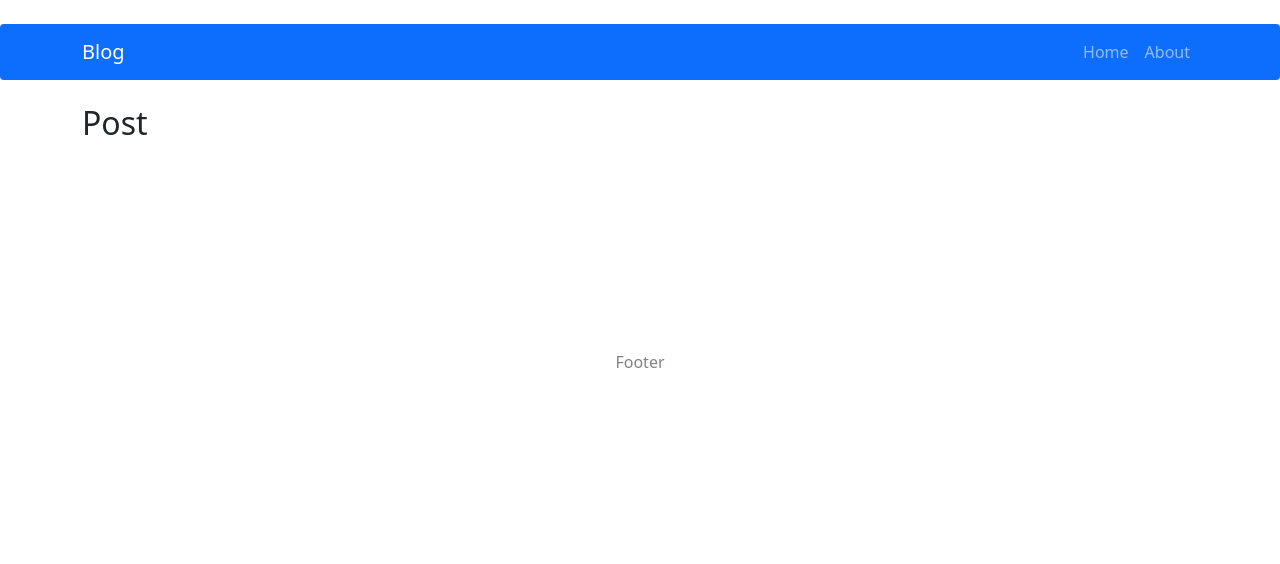
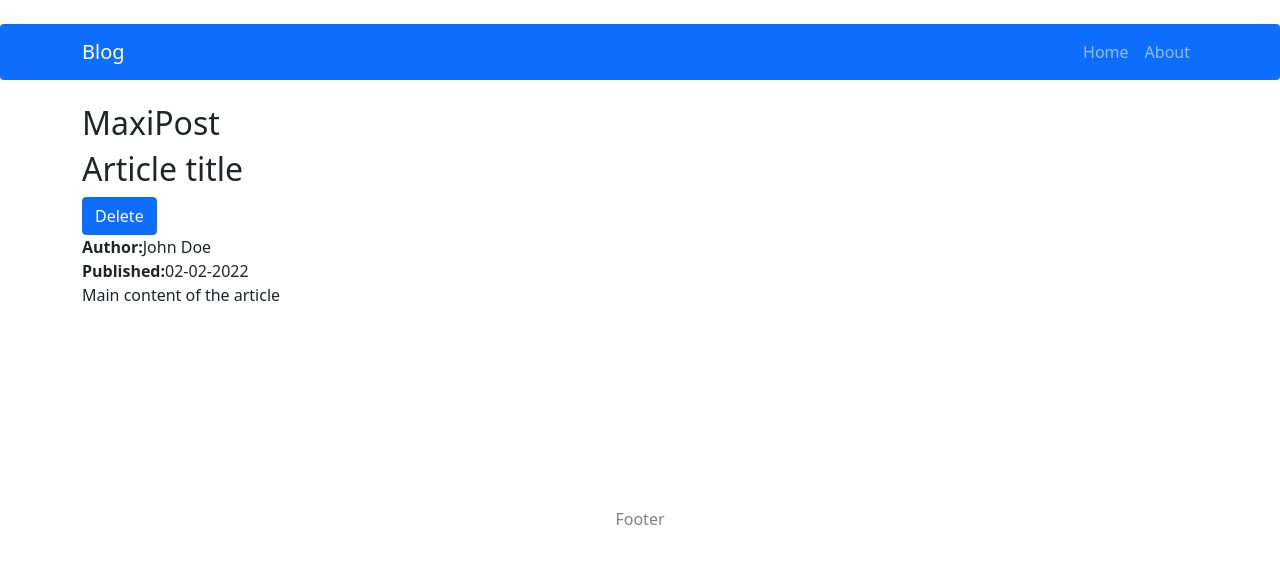
Before and after one commit to dave8git/crude-react-2022, a React (Create React App) app: page /post/1 in a window 1280 px wide. Shown: the top 564 px of the page. Built offline with nearby package versions, Linux system fonts and the light colour scheme.

Commit message:
fix modal not opening

```diff
--- /dev/null
+++ b/src/components/pages/Post/MaxiPost.js
@@ -0,0 +1,24 @@
+import { NavLink } from 'react-router-dom';
+import Button from 'react-bootstrap/Button';
+import styles from './MaxiPost.module.scss';
+import PopUp from './PopUp.js';
+
+
+const MaxiPost = props =>{
+    return (
+      <div>
+        {/* {JSON.stringify(props)} */}
+        <div className={styles.buttonsWrapper}>
+            <h2>{props.title}</h2>
+            <Button element={<PopUp />} variant="primary">Delete</Button>
+            {/*<Button as={NavLink} to={'/post/' + props.id} variant="primary">Read More</Button> */}
+        </div>
+
+        <div><b>Author:</b>{props.author}</div>
+        <div><b>Published:</b>{props.publishedDate}</div>
+        <div>{props.content}</div>
+      </div>
+    );
+  }
+
+  export default MaxiPost;
--- /dev/null
+++ b/src/components/pages/Post/PopUp.js
@@ -0,0 +1,35 @@
+import React, { useState } from 'react';
+import Button from 'react-bootstrap/Button';
+import Modal from 'react-bootstrap/Modal';
+
+const PopUp = props => {
+  const [show, setShow] = useState(false);
+
+  const handleClose = () => setShow(false);
+  const handleShow = () => setShow(true);
+
+  return (
+    <>
+      <Button variant="primary" onClick={handleShow}>
+        Launch demo modal
+      </Button>
+
+      <Modal show={show} onHide={handleClose}>
+        <Modal.Header closeButton>
+          <Modal.Title>Modal heading</Modal.Title>
+        </Modal.Header>
+        <Modal.Body>Woohoo, you're reading this text in a modal!</Modal.Body>
+        <Modal.Footer>
+          <Button variant="secondary" onClick={handleClose}>
+            Close
+          </Button>
+          <Button variant="primary" onClick={handleClose}>
+            Save Changes
+          </Button>
+        </Modal.Footer>
+      </Modal>
+    </>
+  );
+}
+
+export default PopUp;
--- a/src/components/pages/Post/Post.js
+++ b/src/components/pages/Post/Post.js
@@ -1,10 +1,36 @@
+import { useParams } from 'react-router';
+import { useSelector } from 'react-redux';
+import { getPostsById } from '../../../redux/postsRedux';
+import MaxiPost from './MaxiPost';
 
-function Post() {
-    return (
+
+const List = props => {
+  const {id} = useParams();
+
+  console.log('id', id);
+
+  const post = useSelector((state) => getPostsById(state, id));
+
+  console.log(post);
+  //console.log('columns', columns);
+
+  //const listData = useSelector((state) => getListById(state, listId));
+
+  //console.log('listData', listData);
+
+  //if(!listData) return <Navigate to="/" />
+
+  return (
       <div>
-        <h2>Post</h2>
+          <header>
+              <h2>MaxiPost</h2>
+          </header>
+          <MaxiPost {...post} />
+          {/* <section className={styles.columns}>
+              {columns.map(column => <Column key={column.id} {...column} />)};
+          </section> */}
       </div>
-    );
-  }
+  );
+};
 
-  export default Post;
+export default List;
--- a/src/redux/postsRedux.js
+++ b/src/redux/postsRedux.js
@@ -1,5 +1,7 @@
 //selectors
 export const getAllPosts = state => state.posts;
+
+export const getPostsById = ({posts}, id) => posts.find(post => post.id === id);
 
 // actions
 
```
Also changed, not shown: src/components/pages/Post/MaxiPost.module.scss (added).
